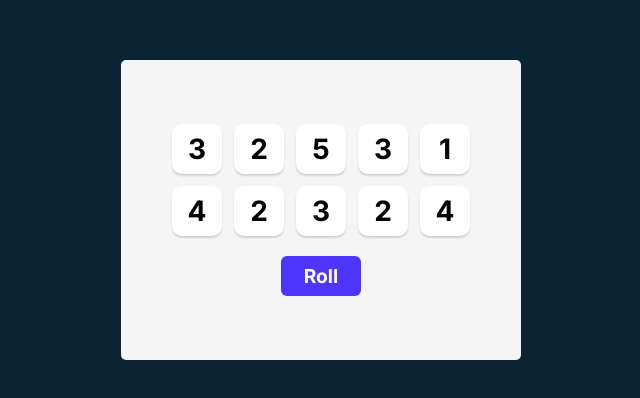
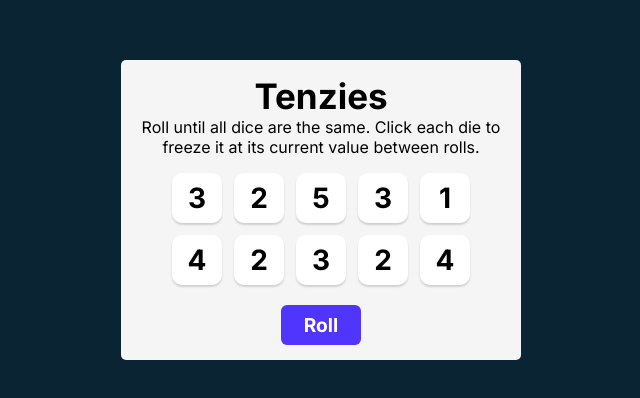
Before and after one commit to mukunda001/RE.MEME, a React (Vite) app: page / in a window 1280 px wide. Shown: the part 140-538 px from the top of the page, without its empty margins (319-959 px from the left). Built offline with nearby package versions, Linux system fonts and the light colour scheme.

Commit message:
Rolling only unselected die

```diff
--- a/src/App.jsx
+++ b/src/App.jsx
@@ -20,7 +20,10 @@
 }
 
 function rollDice(){
-    setDiceValues(generateAllNewDice());
+    setDiceValues(oldDice => oldDice.map(element =>
+        element.isheld === true? element:
+        {...element, value: Math.floor(Math.random() * 6) + 1}
+    ));
 }
 
 function holdDice(id){
@@ -38,6 +41,8 @@
 
     return (
         <main>
+             <h1 className="title">Tenzies</h1>
+            <p className="instructions">Roll until all dice are the same. Click each die to freeze it at its current value between rolls.</p>
             <div className="dice-container">
                 {diceElements}
             </div>
--- a/src/index.css
+++ b/src/index.css
@@ -34,6 +34,18 @@
     align-items: center;
 }
 
+.title {
+    font-size: 35px;
+    margin: 0;
+}
+
+.instructions {
+    font-family: 'Inter', sans-serif;
+    font-weight: 400;
+    margin-top: 0;
+    text-align: center;
+}
+
  .dice-container {
     display: grid;
     grid-template: auto auto / repeat(5, 1fr);
```
